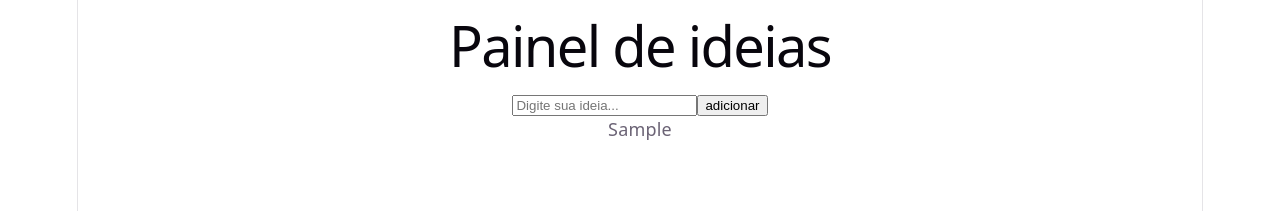
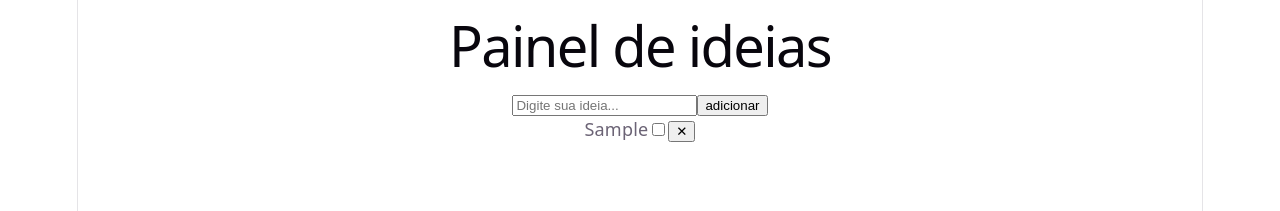
Before and after one commit to bregueda/painel-de-ideias-ana, a React (Vite) app in the folder painel-de-ideias-ana/: page / in a window 1280 px wide. Both pictures are taken after typing "Sample" into the empty fields and a click on the button "adicionar". Shown: the top 211 px of the page. Built offline with nearby package versions, Linux system fonts and the light colour scheme.

Commit message:
RF4 concluida

```diff
--- a/painel-de-ideias-ana/src/App.jsx
+++ b/painel-de-ideias-ana/src/App.jsx
@@ -1,10 +1,28 @@
 
 import { useState } from "react"
+import "./App.css"
 
 export default function App (){
   const [novaIdeia, setNovaIdeia] = useState("")
   const [ideias, setIdeias] = useState([])
   const [erro, setErro] = useState("");
+
+  function alternarFeita(id) {
+  setIdeias(
+    ideias.map((ideia) =>
+      ideia.id === id
+        ? { ...ideia, feita: !ideia.feita }
+        : ideia
+
+    )
+  )
+}
+
+function apagarIdeia(id) {
+  setIdeias(
+    ideias.filter((ideia) => ideia.id !== id)
+  )
+}
 
 
 return (
@@ -38,6 +56,7 @@ return (
 
   <button type="submit">adicionar</button>
 
+
   </form>
 
   {erro && <p>{erro}</p>}
@@ -45,7 +64,20 @@ return (
       {ideias.map((ideia) => (
         <p key={ideia.id}>
           {ideia.texto}
+
+     <input type="checkbox"
+           checked={ideia.feita}
+           onChange={() => alternarFeita(ideia.id)}
+               />
+      <span className={ideia.feita ? "feita" : ""}
+      >
+
+      </span>
+      <button onClick={() => apagarIdeia(ideia.id)}>
+      ✕
+    </button>
         </p>
+
       ))}
     </div>
   </div>
```
